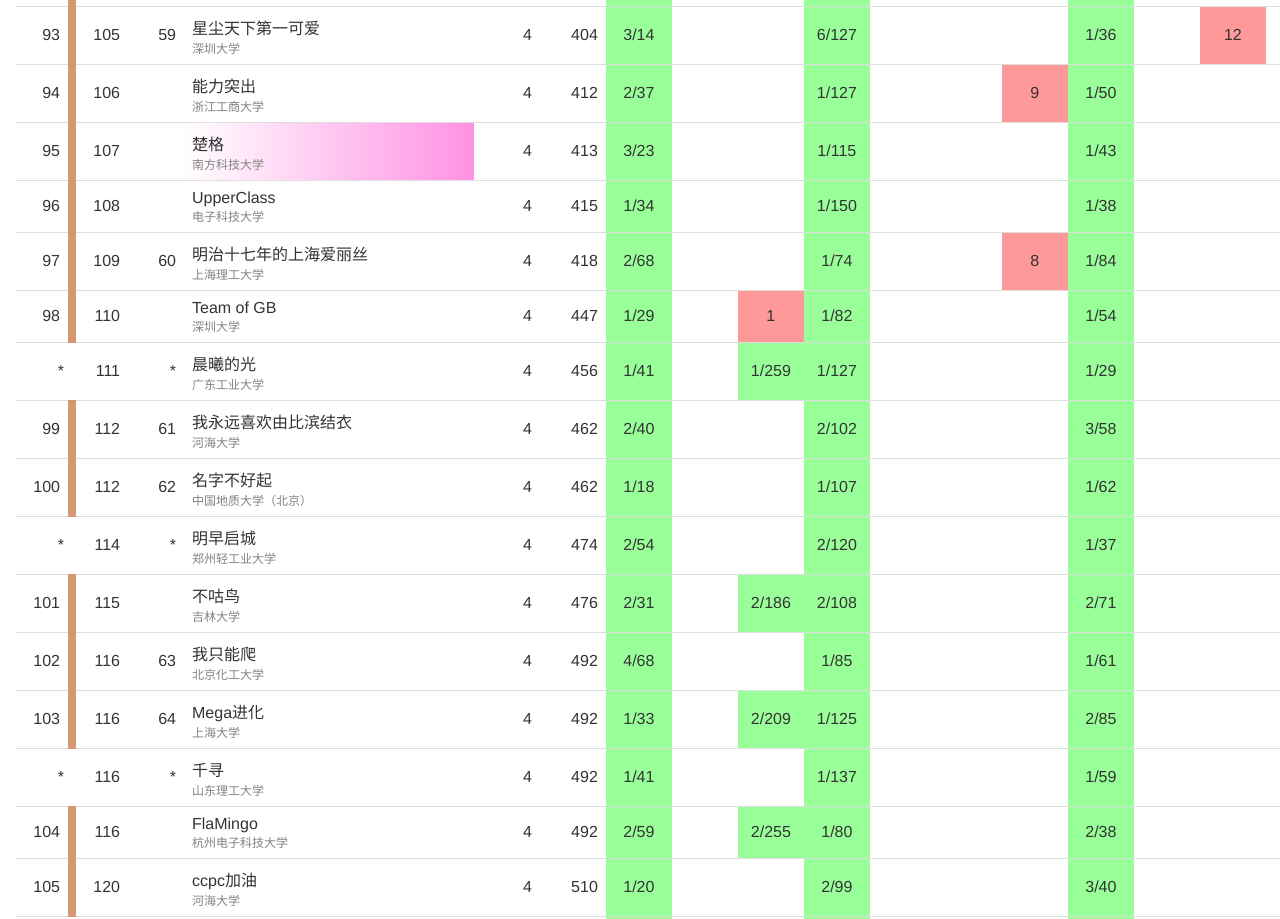
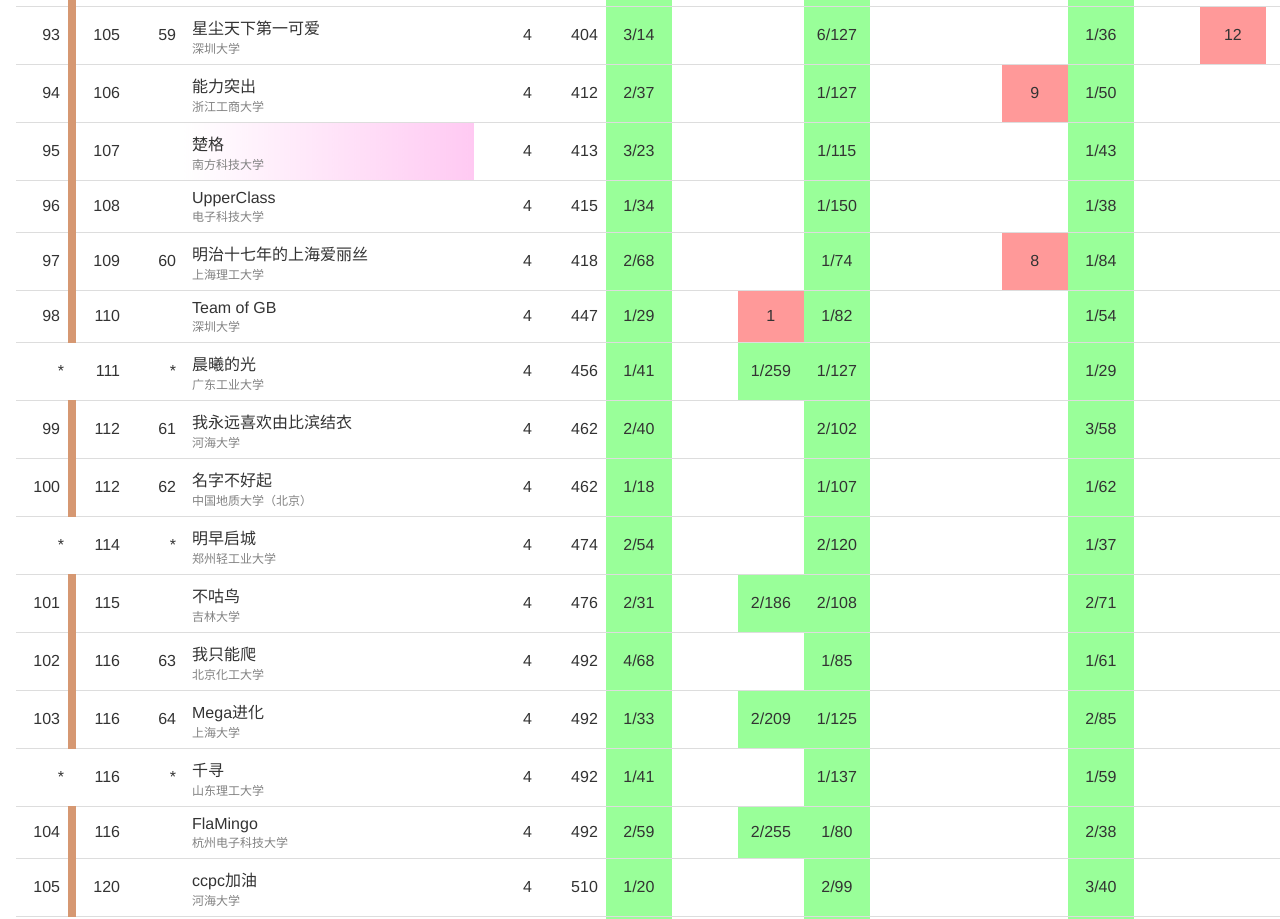
Before and after one commit to algoux/standard-ranklist-renderer, a React app: page / in a window 1280 px wide. Shown: the part 6140-7059 px from the top of the page. Built offline with nearby package versions, Linux system fonts and the light colour scheme.

Commit message:
A: text color auto detect

```diff
--- a/package.json
+++ b/package.json
@@ -70,6 +70,7 @@
     "semver": "^6.3.0",
     "style-loader": "1.0.0",
     "terser-webpack-plugin": "1.4.1",
+    "textcolor": "^1.0.2",
     "ts-interface-checker": "^0.1.9",
     "ts-pnp": "1.1.2",
     "typescript": "3.8.3",
--- a/public/index.html
+++ b/public/index.html
@@ -27,7 +27,7 @@
       work correctly both with client-side routing and a non-root public URL.
       Learn how to configure a non-root public URL by running `npm run build`.
     -->
-    <title>CCPC Ranklist</title>
+    <title>Ranklist</title>
   </head>
   <body>
     <noscript>You need to enable JavaScript to run this app.</noscript>
--- a/src/Ranklist.less
+++ b/src/Ranklist.less
@@ -143,13 +143,13 @@
 @color-rejected: #f75757;
 @color-frozen: #727bec;
 
-@color-marker-red: #ff0000;
-@color-marker-orange: #ff7234;
-@color-marker-yellow: #f9e527;
-@color-marker-green: #03d42c;
-@color-marker-blue: #229dff;
-@color-marker-purple: #ba3eff;
-@color-marker-pink: #ff90e4;
+@color-marker-red: #ff8989;
+@color-marker-orange: #ffa67e;
+@color-marker-yellow: #fff275;
+@color-marker-green: #64de7c;
+@color-marker-blue: #6dbeff;
+@color-marker-purple: #d384ff;
+@color-marker-pink: #ffc9f2;
 
 
 @color-bg: #ffffff;
--- a/src/Ranklist.tsx
+++ b/src/Ranklist.tsx
@@ -12,6 +12,8 @@ import semver from 'semver';
 import { solutionsModal } from './components/SolutionsModal';
 import ProgressBar from './ProgressBar';
 import FilterBar from './FilterBar';
+// @ts-ignore
+import TEXTColor from 'textcolor';
 
 const MIN_SUPPORTED_VERSION = '0.0.1';
 const MAX_SUPPORTED_VERSION = '0.2.1';
@@ -159,7 +161,20 @@ export default class Ranklist extends React.Component<RanklistProps, State> {
 
   resolveStyle(style: srk.Style) {
     const { textColor, backgroundColor } = style;
-    const textThemeColor = this.resolveThemeColor(textColor || '');
+    let usingTextColor: typeof textColor = textColor;
+    // 未指定前景色时，尝试自动适配
+    if (backgroundColor && !textColor) {
+      if (typeof backgroundColor === 'string') {
+        usingTextColor = TEXTColor.findTextColor(backgroundColor);
+      } else {
+        const { light, dark } = backgroundColor;
+        usingTextColor = {
+          light: light && TEXTColor.findTextColor(light),
+          dark: dark && TEXTColor.findTextColor(dark),
+        };
+      }
+    }
+    const textThemeColor = this.resolveThemeColor(usingTextColor || '');
     const backgroundThemeColor = this.resolveThemeColor(backgroundColor || '');
     return {
       textColor: textThemeColor,
```
